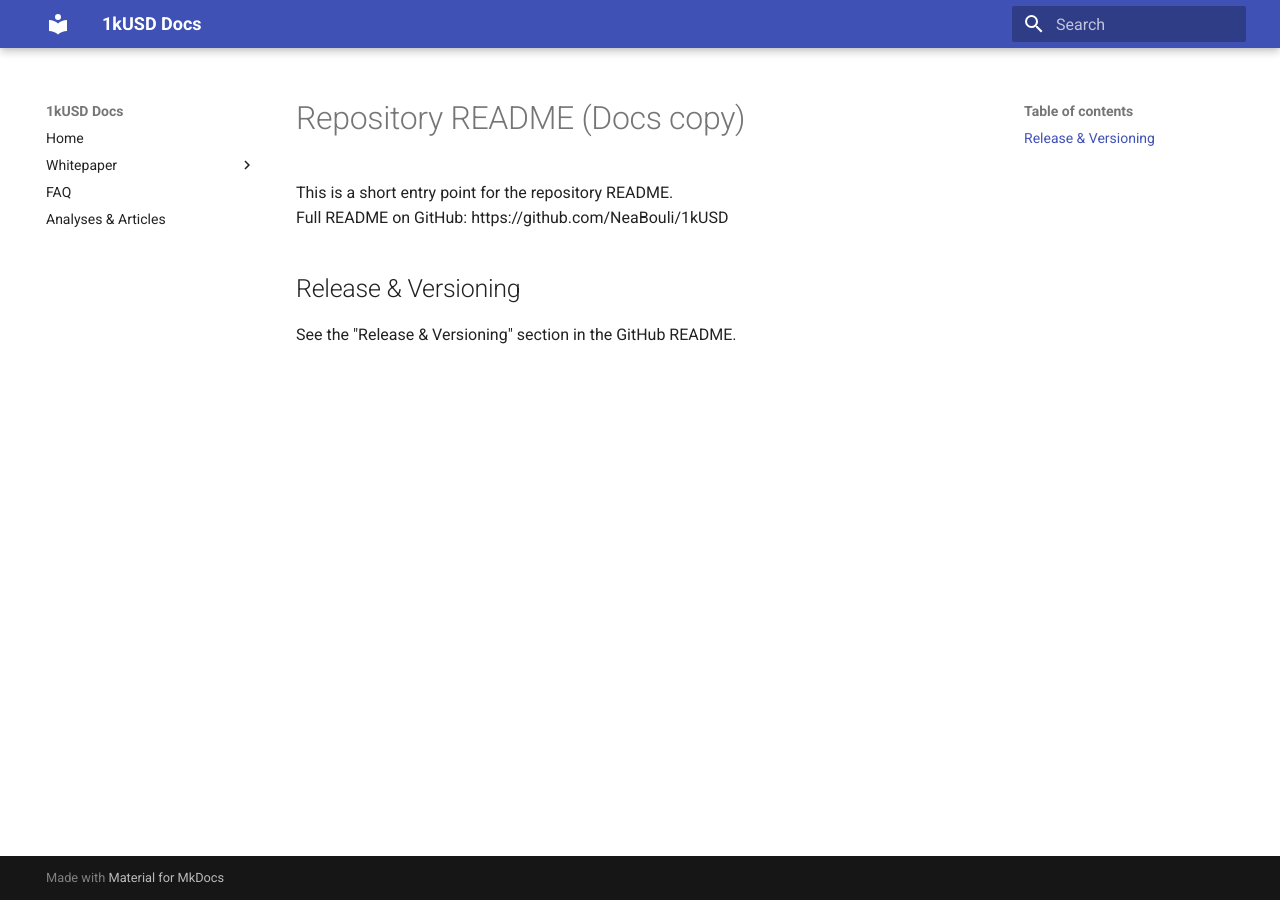
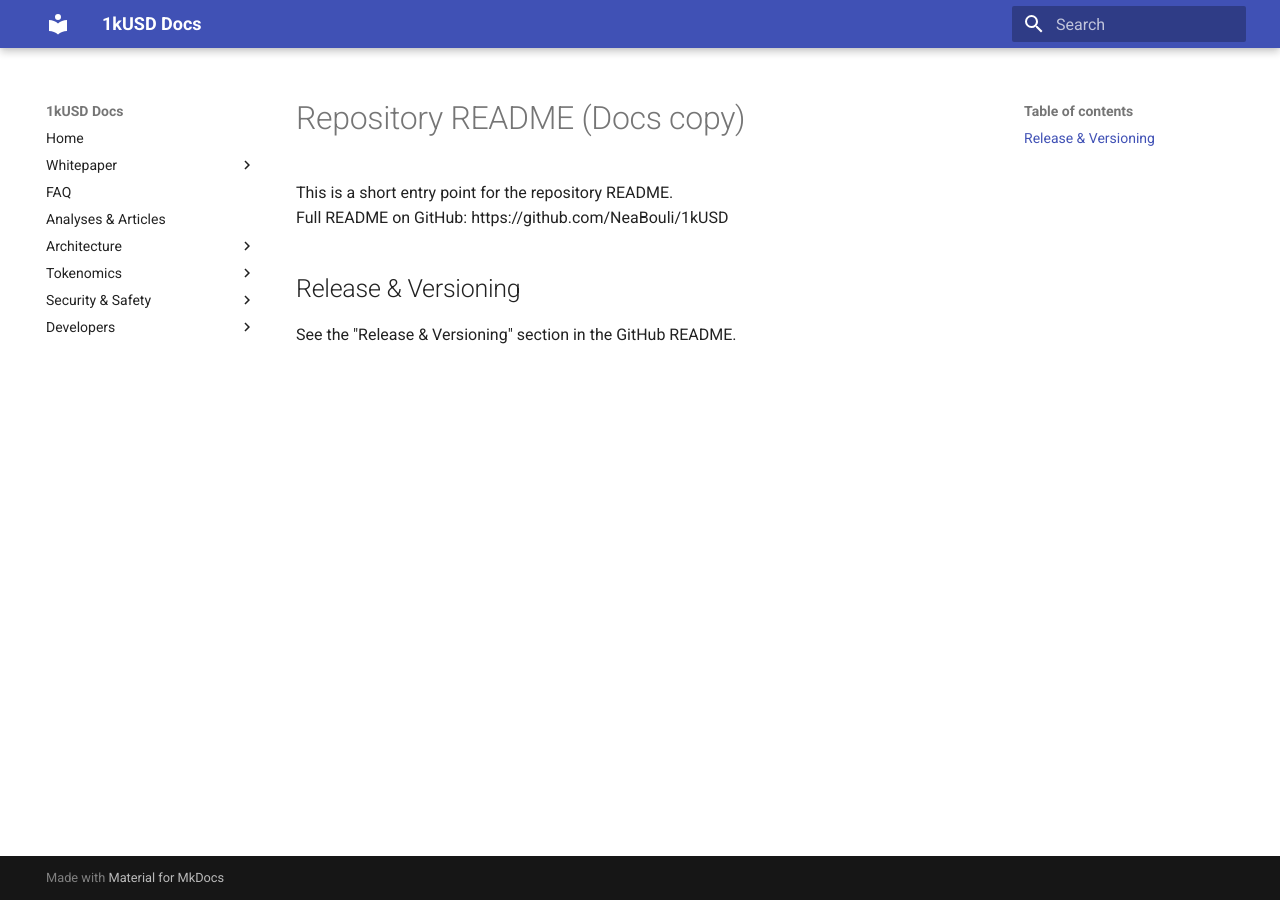
Before and after one commit to NeaBouli/1kUSD, an MkDocs documentation site: the page built from docs/README.md, in a window 1280 px wide. Built offline with MkDocs 1.6.1 and Material for MkDocs 9.7.7, drawn with Linux system fonts in a browser that asks for light colours; some of the changed lines change nothing that is shown.

Commit message:
docs: restore full multi-section navigation menu

```diff
--- a/mkdocs.yml
+++ b/mkdocs.yml
@@ -9,6 +9,25 @@
       - English: whitepaper/WHITEPAPER_1kUSD_EN.md
   - FAQ: FAQ.md
   - Analyses & Articles: ANALYSIS_KASPA_STABLECOINS.md
+  - Architecture:
+      - System Overview: ARCHITECTURE.md
+      - Module IDs: MODULE_IDS.md
+      - Indexer & Oracles: indexer/INDEXING_TELEMETRY.md
+      - Converter Router: converter/AUTOCONVERTER_ROUTER.md
+  - Tokenomics:
+      - Core Token Model: WHITEPAPER_1kUSD.md
+      - Fee Accrual: FEE_ACCRUAL.md
+      - Vault Accounting: VAULT_ACCOUNTING.md
+  - Security & Safety:
+      - Safety Guardian: SAFETY_GUARDIAN_CHECKLIST.md
+      - Threat Model: THREAT_MODEL.md
+      - Security Analysis: testing/SECURITY_ANALYSIS.md
+  - Developers:
+      - Onboarding: DEVELOPER_ONBOARDING.md
+      - Governance Params: GOVERNANCE_PARAM_WRITES.md
+      - Oracle Spec: specs/ORACLE_AGGREGATOR_SPEC.md
+      - PSM Spec: specs/PSM_SPEC.md
+      - Proof of Reserves: specs/PROOF_OF_RESERVES_SPEC.md
 
 markdown_extensions:
   - toc:
```
